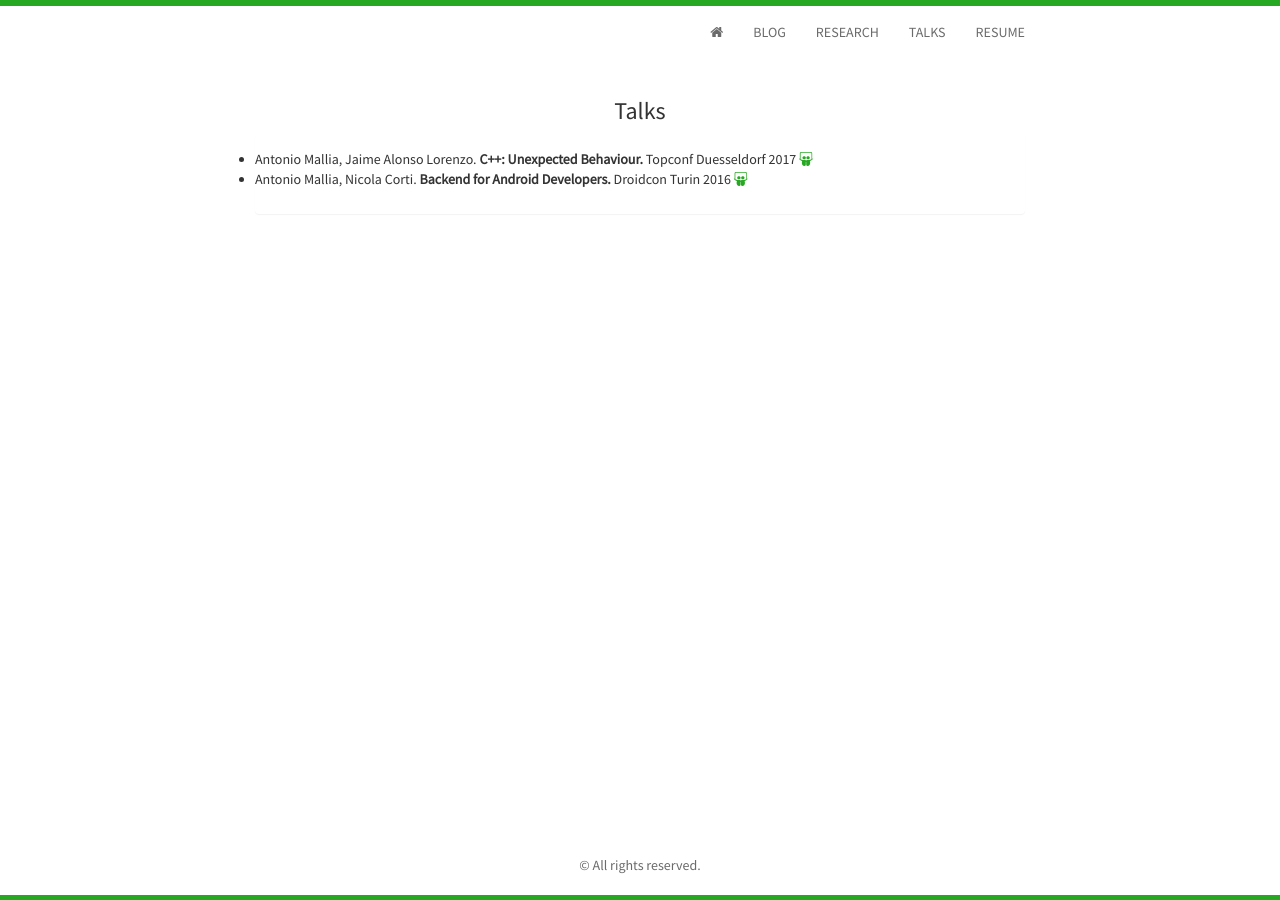
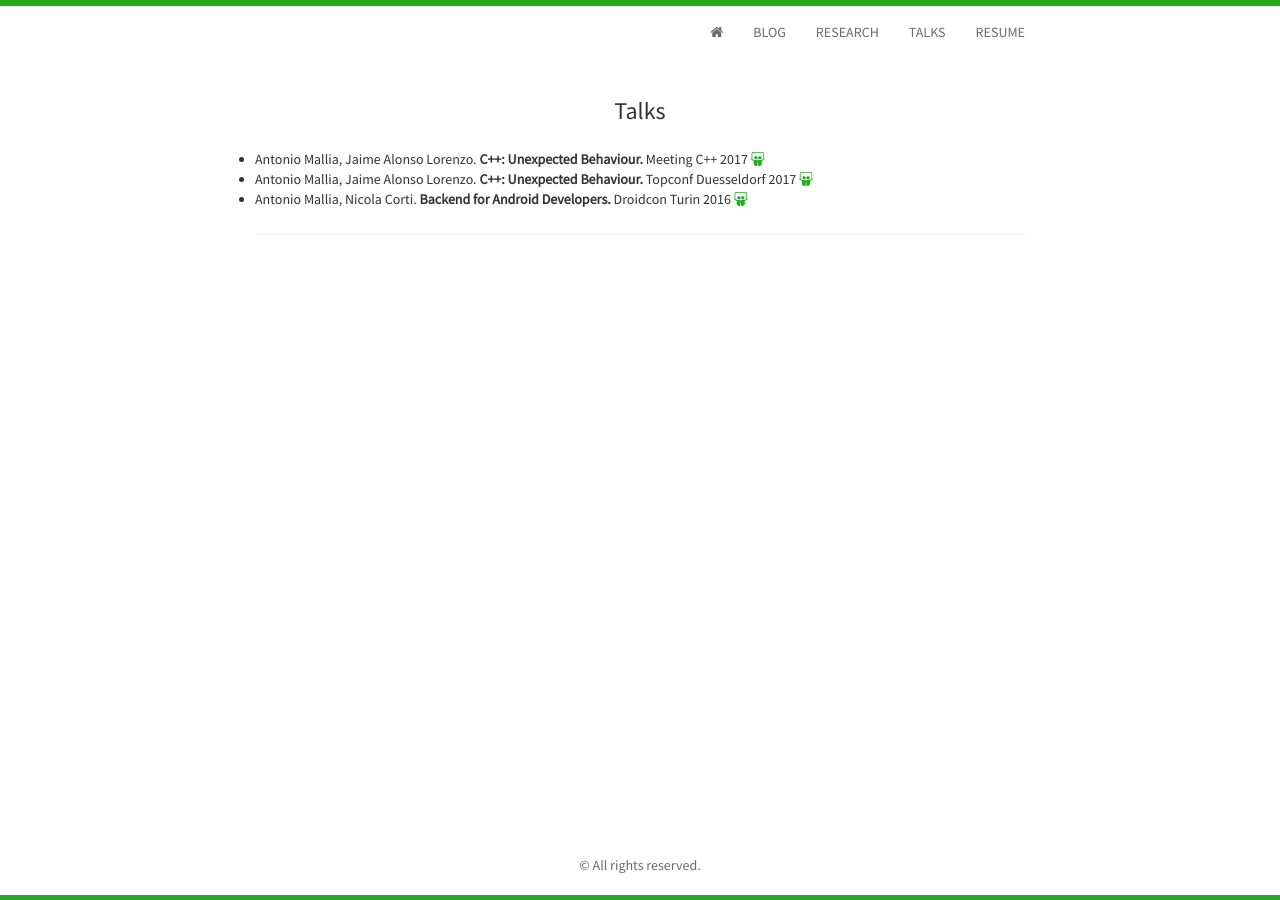
Before and after one commit to amallia/amallia.github.io, a Jekyll site: the page built from talks.html, in a window 1280 px wide. Built offline with Jekyll 4.4.1, drawn with Linux system fonts in a browser that asks for light colours; nearby versions of some CDN libraries.

Commit message:
Update talks.html

```diff
--- a/talks.html
+++ b/talks.html
@@ -10,7 +10,13 @@ title: Antonio Mallia's Blog
     <div class="panel-body">
 		<div class="row">
             <ul>
-                <li>
+	        <li>
+                    <span>Antonio Mallia, Jaime Alonso Lorenzo.</span>
+                    <span class="talk-title">C++: Unexpected Behaviour.</span>
+                    <span>Meeting C++ 2017</span>
+                    <a href="https://cpp-unexpected-behaviour.github.io/meetingcpp2017/"><i class="fa fa-slideshare" aria-hidden="true"></i></a>
+                </li>
+		<li>
                     <span>Antonio Mallia, Jaime Alonso Lorenzo.</span>
                     <span class="talk-title">C++: Unexpected Behaviour.</span>
                     <span>Topconf Duesseldorf 2017</span>
```
